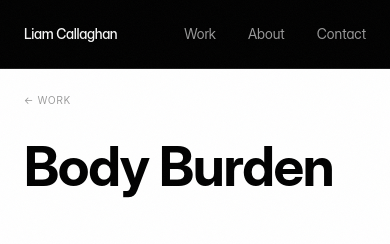
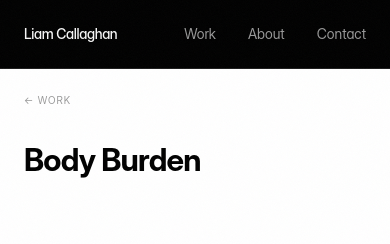
Before and after one commit to Liamcallag/Liam-portfolio, a Next.js app: page /work/body-burden in a window 390 px wide. Shown: the top 244 px of the page. Built offline with nearby package versions, Linux system fonts and the light colour scheme; a web font is replaced by a local one.

Commit message:
Reduce mobile header size from 14vw to 8vw

```diff
--- a/components/CaseStudy.tsx
+++ b/components/CaseStudy.tsx
@@ -50,7 +50,7 @@ export default function CaseStudy({
           >
             ← Work
           </Link>
-          <h1 className="text-[14vw] md:text-[10vw] font-bold leading-none text-black tracking-tight">
+          <h1 className="text-[8vw] md:text-[10vw] font-bold leading-none text-black tracking-tight">
             {title}
           </h1>
         </div>
```
